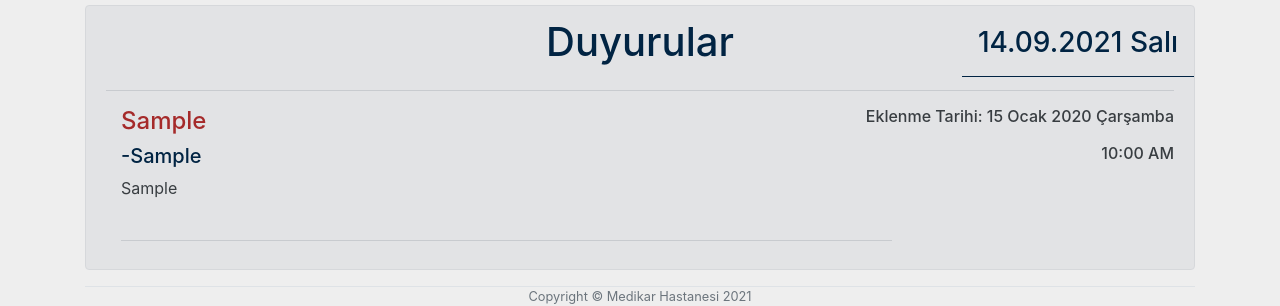
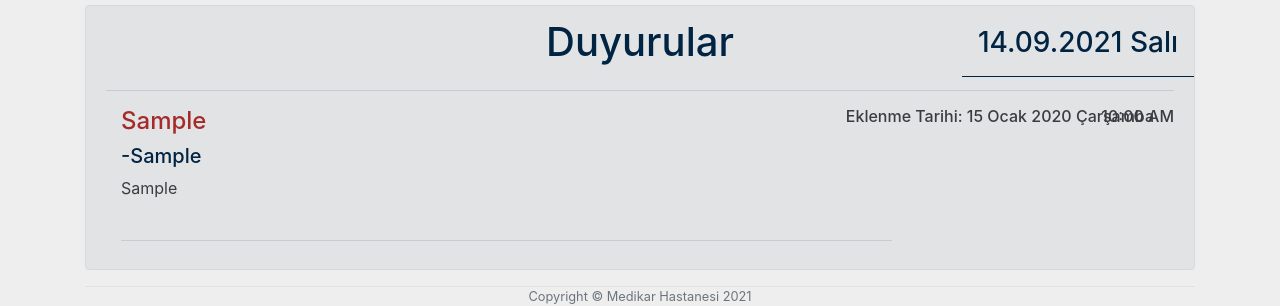
Before and after one commit to duhanbayrak/medikar-hastanesi-personel-yonetim-sistemi, a Node server app: page / in a window 1280 px wide. Shown: the part 1027-1333 px from the top of the page. Run offline with Node 20, Linux system fonts and the light colour scheme; tables that the repository leaves empty hold one stand-in row (values such as "Sample post"); some libraries are stand-ins or nearby versions.

Commit message:
make it better

```diff
--- a/views/index.ejs
+++ b/views/index.ejs
@@ -60,8 +60,8 @@
                     <% duyurular.forEach(e=> { %>
                         <div class="col-lg-12">
                              <h4 style="color: brown;"> <%=e.baslik %> </h4>
-                             <h6 style="float: right; position: absolute; top: 0; right: 0;">Eklenme Tarihi: <%= e.date.toLocaleDateString('tr-TU',options) %></h6>
-                             <h6 style="float: right; position: absolute; ; right: 0;"><%=  e.date.toLocaleTimeString([], {hour: '2-digit', minute:'2-digit'})%> </h6>
+                             <h6 style="float: right; position: absolute; top: 0; right: 20px;">Eklenme Tarihi: <%= e.date.toLocaleDateString('tr-TU',options) %></h6>
+                             <h6 style="float: right; position: absolute; top: 0; right: 0;"><%=  e.date.toLocaleTimeString([], {hour: '2-digit', minute:'2-digit'})%> </h6>
                         </div>
                         <div class="col-lg-9" >
                             <div>
```
